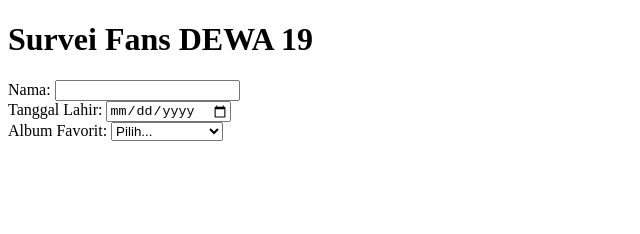
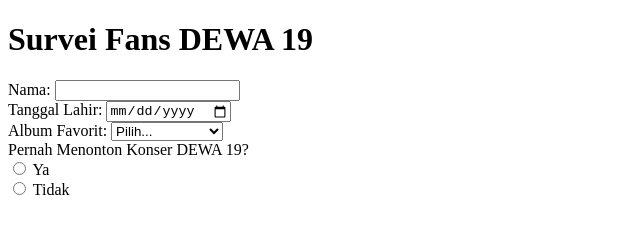
Before and after one commit to MuhammadAkbarKurniawn/155_exedua, a plain HTML site: page survey.html in a window 1280 px wide. Shown: the whole page, without its empty margins (0-640 px from the left). Drawn offline with Linux system fonts and the light colour scheme.

Commit message:
membuat form dengan input type radio

```diff
--- a/survey.html
+++ b/survey.html
@@ -30,6 +30,18 @@
                     <option value="dewa 19">DEWA 19</option>
                 </select>
             </div>
+
+            <div class="form-group">
+                <label>Pernah Menonton Konser DEWA 19?</label>
+                <div>
+                    <input type="radio" id="concertYes" name="concert" value="yes" required>
+                    <label for="concertYes">Ya</label>
+                </div>
+                <div>
+                    <input type="radio" id="concertNo" name="concert" value="no">
+                    <label for="concertNo">Tidak</label>
+                </div>
+            </div>
         </form>
     </div>
 </body>
```
